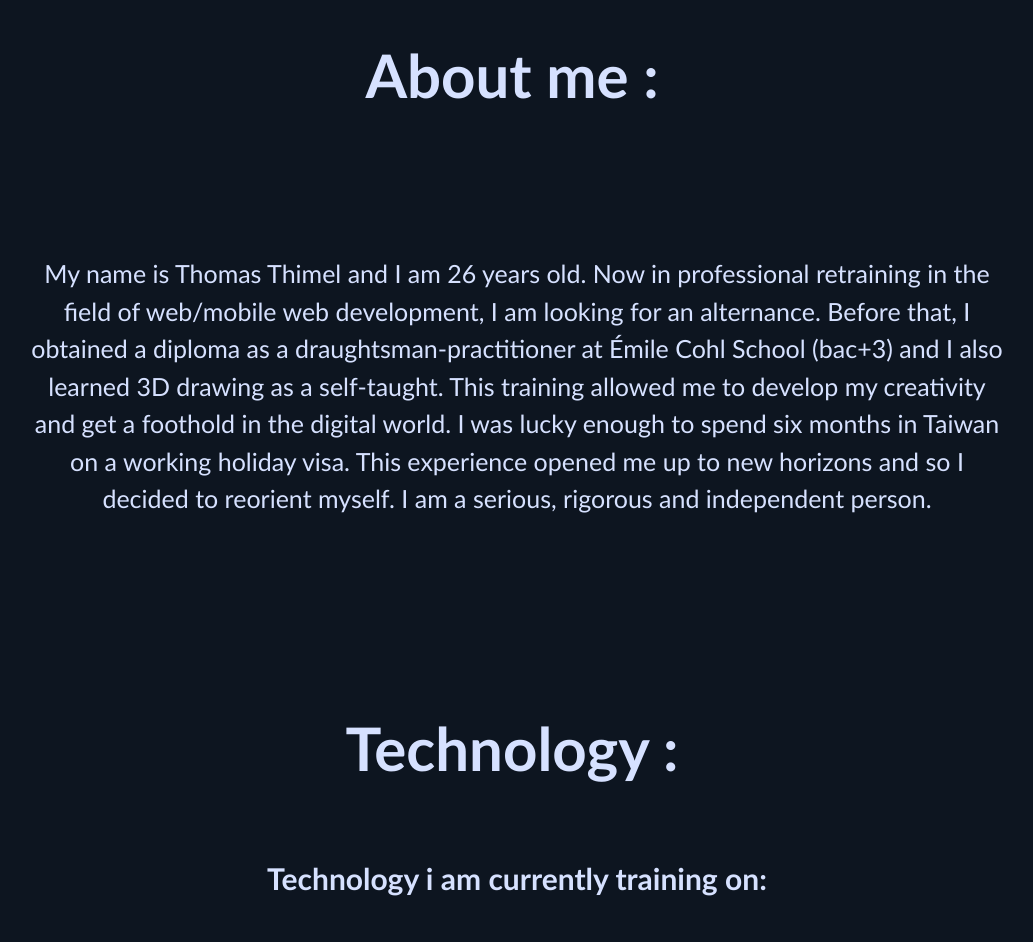
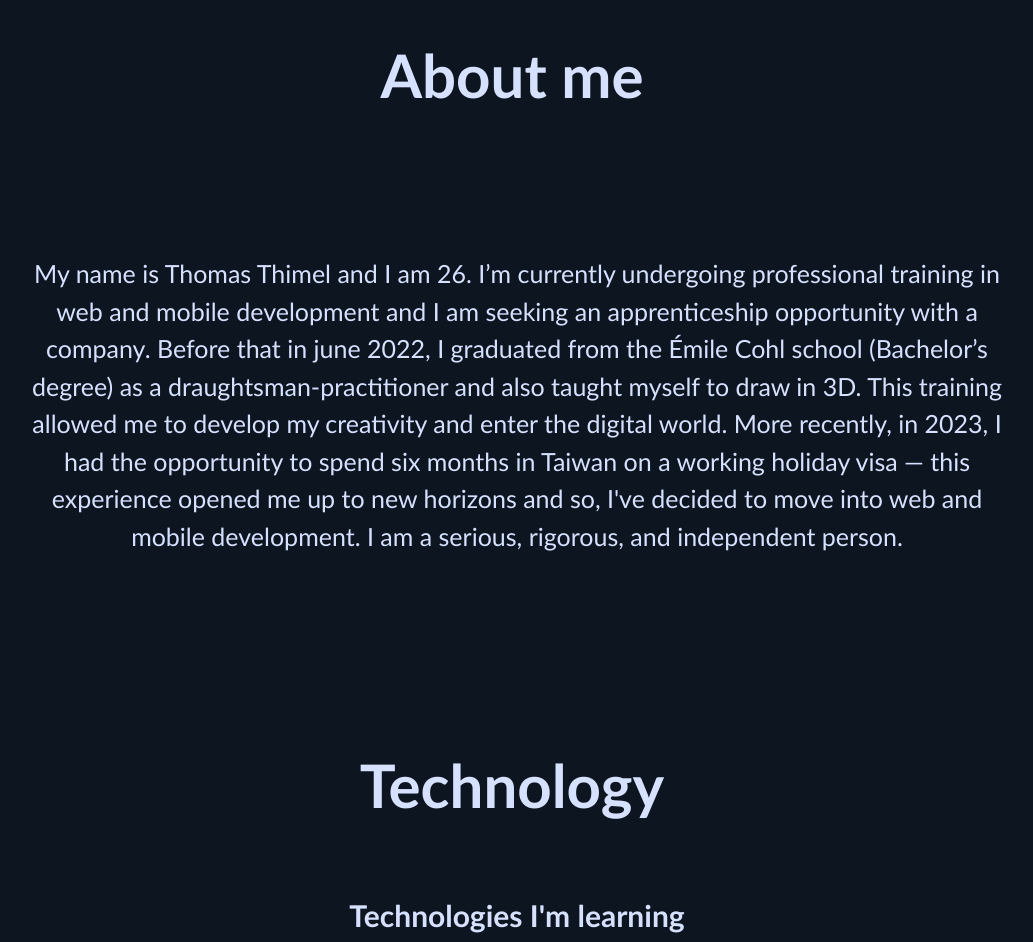
Before and after one commit to thomasthimel/Portfolio, a plain HTML site: page index.html in a window 1280 px wide. Shown: the part 861-1803 px from the top of the page, without its empty margins (123-1156 px from the left). Drawn offline with Linux system fonts and the light colour scheme.

Commit message:
Update index.html

```diff
--- a/index.html
+++ b/index.html
@@ -6,7 +6,7 @@
     <link rel="stylesheet" href="style.css" />
   </head>
   <header>
-    <title>Portfolio Thimel Thomas</title>
+    <title>portfolio Thimel Thomas</title>
   </header>
   <body>
     <main>
@@ -31,9 +31,9 @@
           <div class="social">
             <h1>Thimel <span>Thomas</span></h1>
             <br />
-            <h2>I am looking for an alternance</h2>
+            <h2>I am looking for an apprenticeship</h2>
             <br />
-            <h2>Contact :</h2>
+            <h2>Contact </h2>
             <form
               action="https://www.linkedin.com/in/thomasthimel/"
               target="_blank"
@@ -61,26 +61,28 @@
       </section>
       <section id="resume">
         <div class="resum">
-          <h2>About me :</h2>
+          <h2>About me</h2>
           <p>
-            My name is Thomas Thimel and I am 26 years old. Now in professional
-            retraining in the field of web/mobile web development, I am looking
-            for an alternance. Before that, I obtained a diploma as a
-            draughtsman-practitioner at Émile Cohl School (bac+3) and I also
-            learned 3D drawing as a self-taught. This training allowed me to
-            develop my creativity and get a foothold in the digital world. I was
-            lucky enough to spend six months in Taiwan on a working holiday
-            visa. This experience opened me up to new horizons and so I decided
-            to reorient myself. I am a serious, rigorous and independent person.
+            My name is Thomas Thimel and I am 26. I’m currently undergoing
+            professional training in web and mobile development and I am seeking
+            an apprenticeship opportunity with a company. Before that in june
+            2022, I graduated from the Émile Cohl school (Bachelor’s degree) as
+            a draughtsman-practitioner and also taught myself to draw in 3D.
+            This training allowed me to develop my creativity and enter the
+            digital world. More recently, in 2023, I had the opportunity to
+            spend six months in Taiwan on a working holiday visa — this
+            experience opened me up to new horizons and so, I've decided to move
+            into web and mobile development. I am a serious, rigorous, and
+            independent person.
           </p>
         </div>
       </section>
       <section id="techno">
         <div>
-          <h2>Technology :</h2>
+          <h2>Technology</h2>
         </div>
         <div class="apprise">
-          <h3>Technology i am currently training on:</h3>
+          <h3>Technologies I'm learning</h3>
         </div>
         <div class="tecnoa">
           <img
@@ -108,9 +110,6 @@
             alt="JavaScript"
           />
         </div>
-        <div class="encour">
-          <h3>Technology i will know when i join your company :</h3>
-        </div>
         <div class="tecnoe">
           <img
             id="modeToggle"
@@ -131,7 +130,7 @@
         </div>
       </section>
       <section id="footer">
-        <h2>Contact :</h2>
+        <h2>Contact</h2>
         <div class="contact">
           <form
             action="https://www.linkedin.com/in/thomasthimel/"
```
